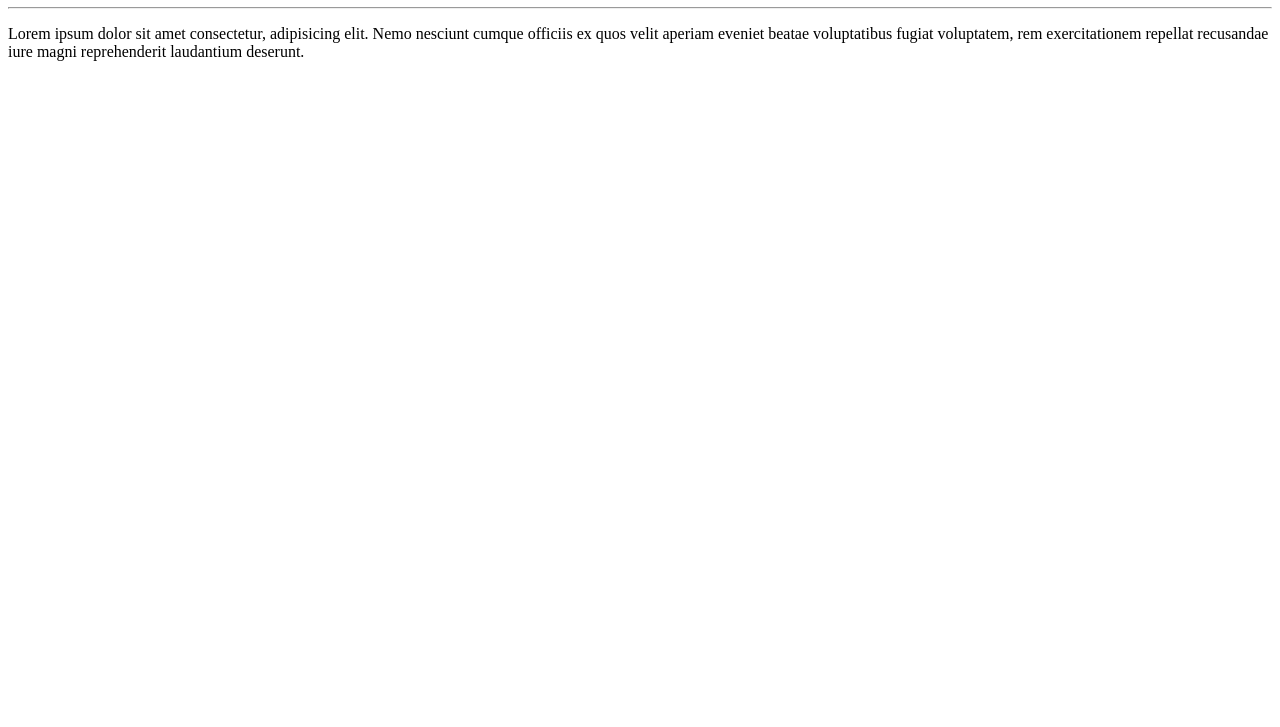
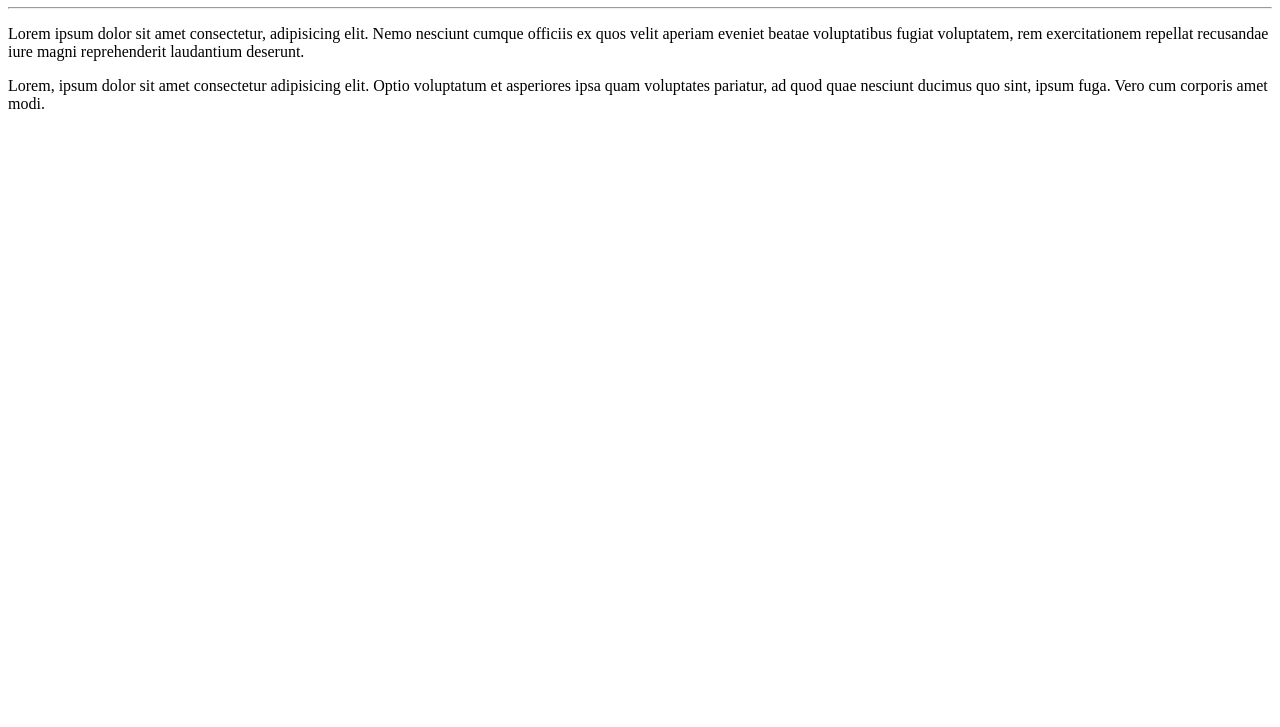
Before and after one commit to bozivitor/Ola-Mundo, a plain HTML site: page site-exemplo/index.html in a window 1280 px wide. Shown: the part 73-800 px from the top of the page. Drawn offline with Linux system fonts and the light colour scheme.

Commit message:
adicionei um paragrafo

```diff
--- a/site-exemplo/index.html
+++ b/site-exemplo/index.html
@@ -12,5 +12,6 @@
     <p>Lorem ipsum dolor sit amet consectetur, adipisicing elit.
         Nemo nesciunt cumque officiis ex quos velit aperiam eveniet beatae voluptatibus fugiat voluptatem,
         rem exercitationem repellat recusandae iure magni reprehenderit laudantium deserunt.</p>
-</body>
+    <p>Lorem, ipsum dolor sit amet consectetur adipisicing elit. Optio voluptatum et      asperiores ipsa quam voluptates pariatur, ad quod quae nesciunt ducimus quo sint, ipsum fuga. Vero cum corporis amet modi.</p>
+    </body>
 </html>
```
